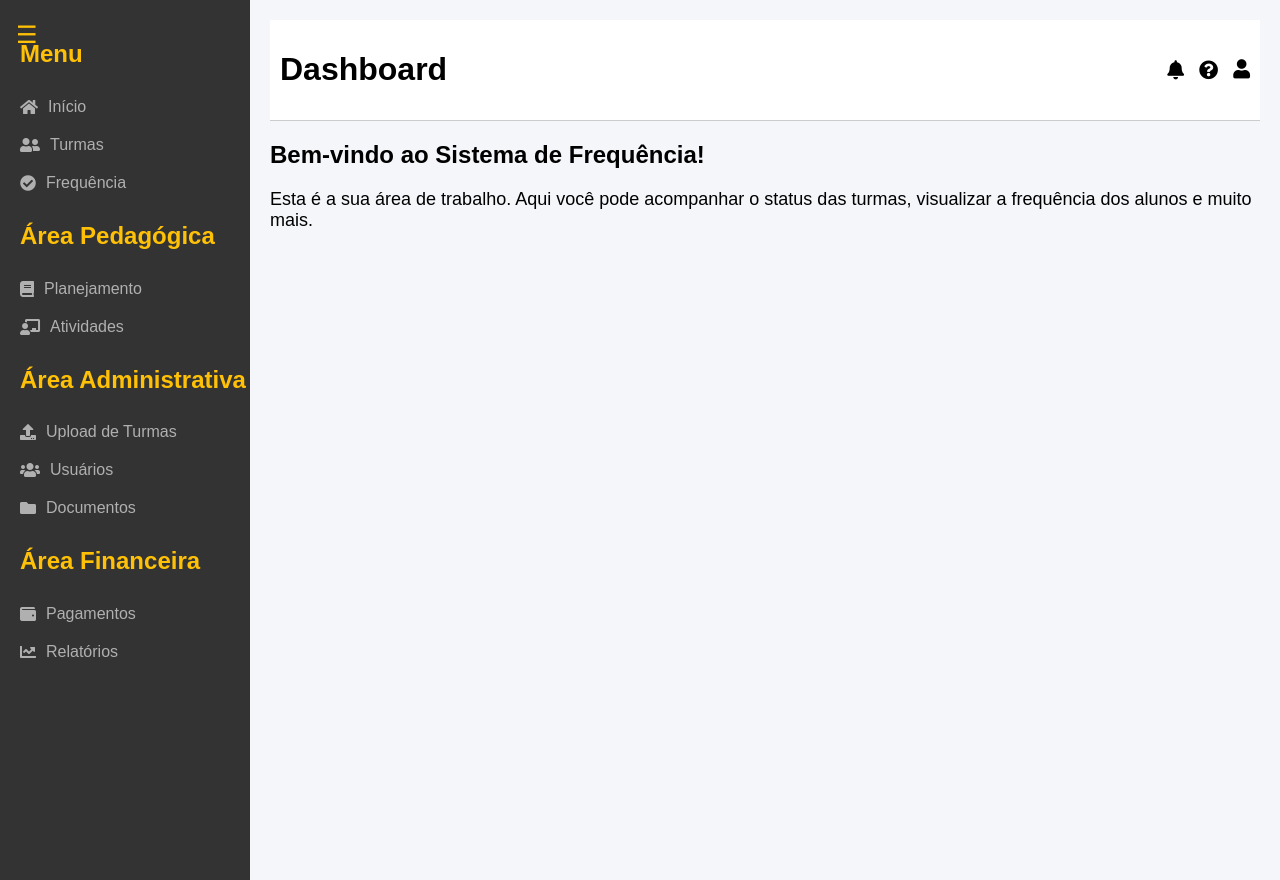
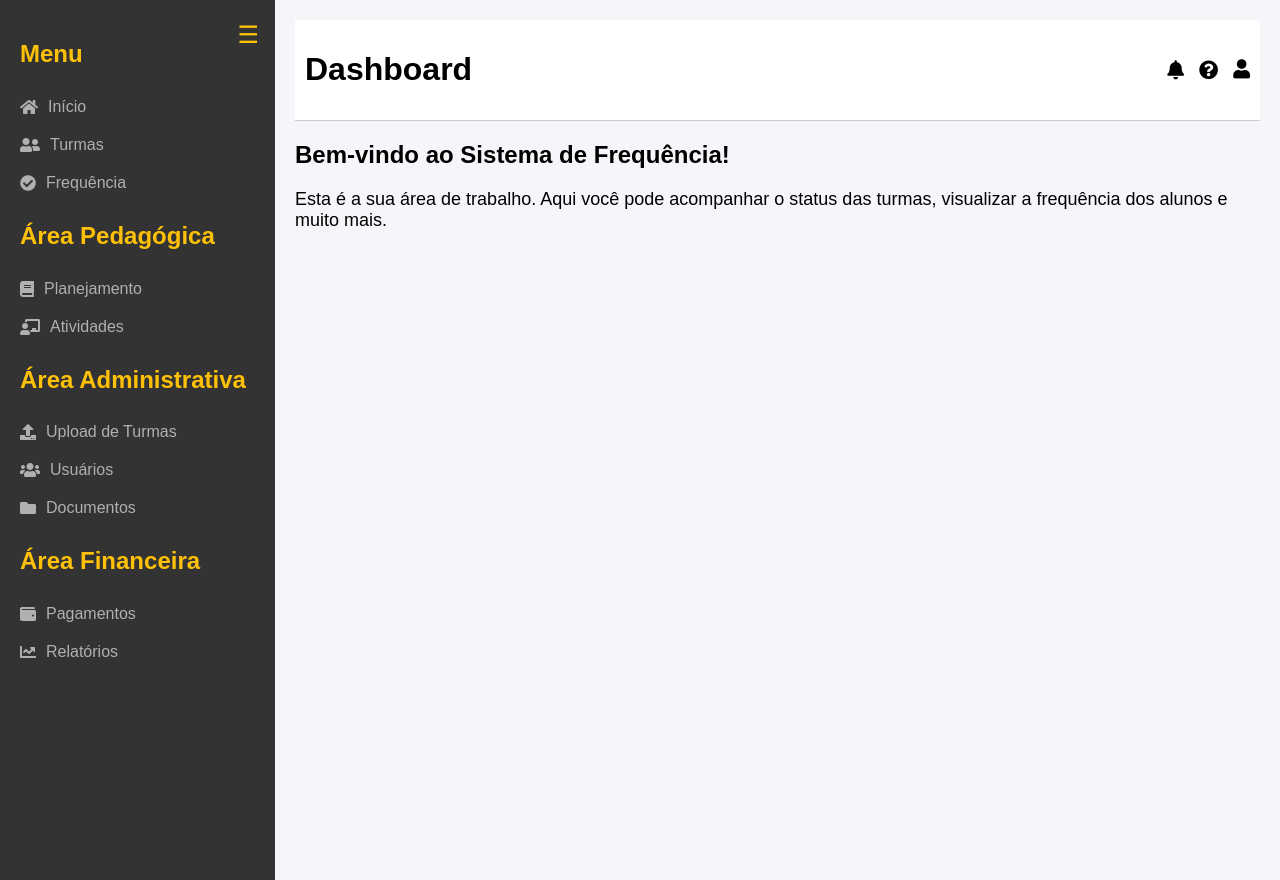
Before and after one commit to marcelocunhaejovem/sistema_frequencia, a Django app: page / in a window 1280 px wide. Run offline with Django 4.2, Linux system fonts and the light colour scheme; a user stored in the database is signed in.

Commit message:
Update styles.css

```diff
--- a/static/css/styles.css
+++ b/static/css/styles.css
@@ -10,7 +10,7 @@ body {
 
 /* Estilo do menu lateral */
 .sidebar {
-    width: 250px;
+    width: 275px; /* Aumentado em 10% */
     background-color: #333;
     color: #fff;
     display: flex;
@@ -72,8 +72,8 @@ body {
     font-size: 1.5em;
     cursor: pointer;
     position: absolute;
-    top: 20px; /* Posiciona o botão no topo */
-    left: 10px; /* Ajusta a margem esquerda */
+    top: 20px;
+    right: 10px; /* Posicionado do lado direito da sidebar */
 }
 
 .toggle-btn:hover {
@@ -82,10 +82,10 @@ body {
 
 /* Conteúdo principal */
 .main-content {
-    margin-left: 250px;
+    margin-left: 275px; /* Ajuste para refletir a nova largura do menu */
     padding: 20px;
     background-color: #f4f6f9;
-    width: calc(100% - 250px);
+    width: calc(100% - 275px); /* Ajuste para refletir a nova largura do menu */
     box-sizing: border-box;
     height: 100vh;
     overflow-y: auto;
```
